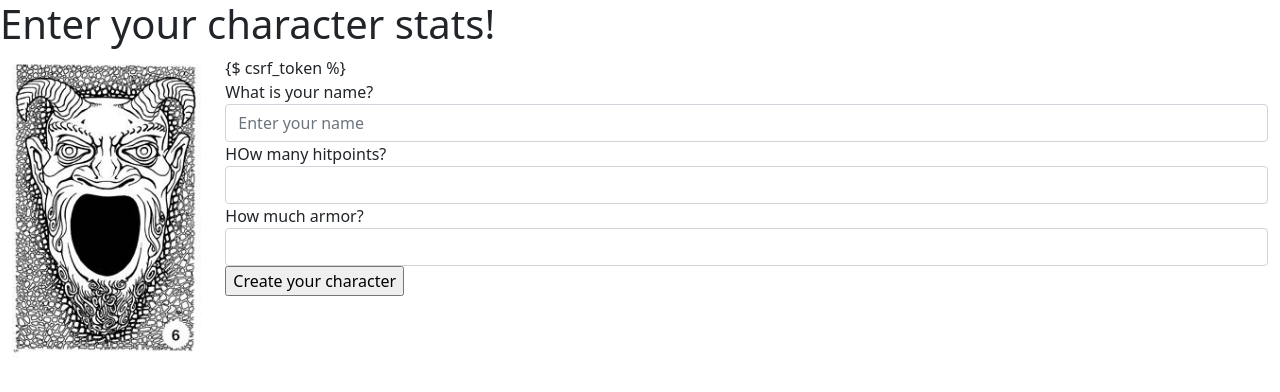
After one commit to leecottrellPTC/2021TombOfHorrorsLecture, a Django app: page /character.html in a window 1280 px wide. The commit adds this page. Shown: the top 392 px of the page. Run offline with Django 3.2, Linux system fonts and the light colour scheme.

Commit message:
Monday lecture
built everything up until player.html

```diff
--- /dev/null
+++ b/tombApp/templates/character.html
@@ -0,0 +1,60 @@
+{% load static %}
+<!doctype html>
+<html lang="en">
+  <head>
+    <!-- Required meta tags -->
+    <meta charset="utf-8">
+    <meta name="viewport" content="width=device-width, initial-scale=1">
+
+    <!-- Bootstrap CSS -->
+    <link href="https://cdn.jsdelivr.net/npm/bootstrap@5.1.3/dist/css/bootstrap.min.css" rel="stylesheet" integrity="sha384-1BmE4kWBq78iYhFldvKuhfTAU6auU8tT94WrHftjDbrCEXSU1oBoqyl2QvZ6jIW3" crossorigin="anonymous">
+
+    <title>Character</title>
+  </head>
+  <body>
+    <h1>Enter your character stats!</h1>
+    <div class="container-fluid">
+        <div class="row">
+            <div class="col-md-2">
+                <img src="{% static '/images/tombMouth.jpg' %}" title="tomb mouth"
+                alt = "tomb mouth" class="img-fluid">
+            </div>
+            <div class="col-md-10">
+                <form method="post">
+                    {$ csrf_token %}
+                    <div class="form-group">
+                        <label for="charname">What is your name?</label>
+                        <input type="text" class="form-control" id="charname" name="charname"
+                        maxlength="40" placeholder="Enter your name" required>
+                    </div>
+
+                    <div class="form-group">
+                        <label for="hitpoints">HOw many hitpoints?</label>
+                        <input type="number" class="form-control" id="hitpoints" name="hitpoints"
+                        min="1" max="200" required>
+                    </div>
+
+                    <div class="form-group">
+                        <label for="armor">How much armor?</label>
+                        <input type="number" class="form-control" id="armor" name="armor"
+                        min="10" max="20" required>
+                    </div>
+                    <input type="submit" value="Create your character" id="submit" name="submit">
+                </form>
+
+            </div>
+        </div>
+    </div>
+
+    <!-- Optional JavaScript; choose one of the two! -->
+
+    <!-- Option 1: Bootstrap Bundle with Popper -->
+    <script src="https://cdn.jsdelivr.net/npm/bootstrap@5.1.3/dist/js/bootstrap.bundle.min.js" integrity="sha384-ka7Sk0Gln4gmtz2MlQnikT1wXgYsOg+OMhuP+IlRH9sENBO0LRn5q+8nbTov4+1p" crossorigin="anonymous"></script>
+
+    <!-- Option 2: Separate Popper and Bootstrap JS -->
+    <!--
+    <script src="https://cdn.jsdelivr.net/npm/@popperjs/core@2.10.2/dist/umd/popper.min.js" integrity="sha384-7+zCNj/IqJ95wo16oMtfsKbZ9ccEh31eOz1HGyDuCQ6wgnyJNSYdrPa03rtR1zdB" crossorigin="anonymous"></script>
+    <script src="https://cdn.jsdelivr.net/npm/bootstrap@5.1.3/dist/js/bootstrap.min.js" integrity="sha384-QJHtvGhmr9XOIpI6YVutG+2QOK9T+ZnN4kzFN1RtK3zEFEIsxhlmWl5/YESvpZ13" crossorigin="anonymous"></script>
+    -->
+  </body>
+</html>
--- a/tombApp/templates/home.html
+++ b/tombApp/templates/home.html
@@ -1,3 +1,4 @@
+{% load static %}
 <!doctype html>
 <html lang="en">
   <head>
@@ -30,6 +31,8 @@
       </nav>
 
     <h1>Welcome to the Tomb of Horrors</h1>
+    <img src="{% static 'images/acererak.jpg' %}" alt="Acererak the Lich"
+    title="Acererak the Lich" class="img-fluid">
 
     <!-- Optional JavaScript; choose one of the two! -->
 
--- a/tombApp/views.py
+++ b/tombApp/views.py
@@ -1,5 +1,13 @@
 from django.http.response import HttpResponse
 from django.shortcuts import render
+
+class character:
+    def __init__(self, name, hp, ac):
+        self.charname = name
+        self.hp = hp
+        self.ac = ac
+
+theChar = character("", "","")
 
 # Create your views here.
 def home_page(request):
@@ -8,3 +16,13 @@ def home_page(request):
 
 def lore_page(request):
     return render(request, 'lore.html')
+
+def character_page(request):
+    if request.method == 'POST':
+        theChar = character(request.POST.get("charname"),
+        request.POST.get("hitpoints"),
+        request.POST.get("armor"))
+        return render(request,'player.html', {'theChar' : theChar})
+
+    else:
+        return render(request, 'character.html' )
--- a/tombProject/urls.py
+++ b/tombProject/urls.py
@@ -22,4 +22,5 @@ urlpatterns = [
     url(r'^$', views.home_page, name='home'),
     url(r'^lore.html$', views.lore_page, name='lore'),
     url(r'^home.html$', views.home_page, name='home'),
+    url(r'^character.html$', views.character_page, name='character'),
 ]
```
Also changed, not shown: functional_test.py (+19 -0 lines), tombApp/tests.py (+7 -1 lines), tombApp/static/images/acererak.jpg (added), tombApp/static/images/tombMouth.jpg (added), 1 other file.
